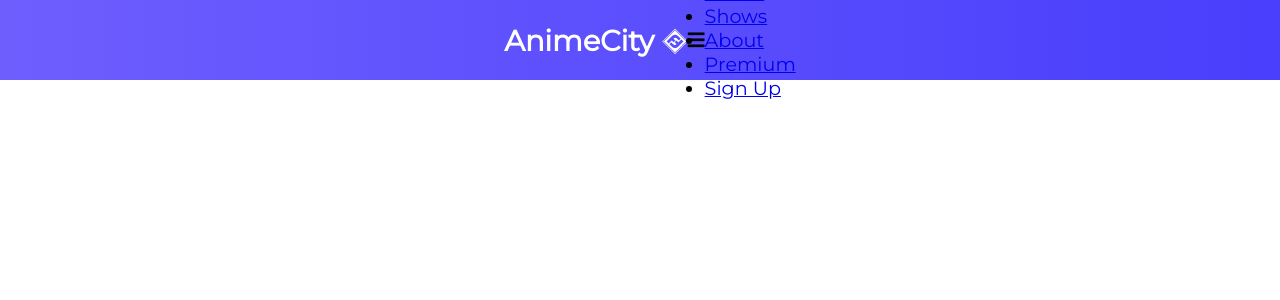
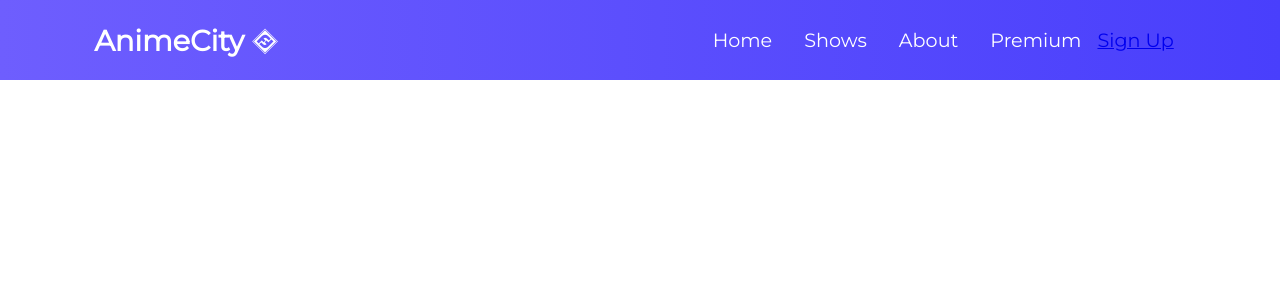
Before and after one commit to Bryanjazo/Anime-City, a React (Create React App) app: page / in a window 1280 px wide. Shown: the top 300 px of the page. Built offline with nearby package versions, Linux system fonts and the light colour scheme.

Commit message:
adding button sizes

```diff
--- a/src/Navbar/Navbar.css
+++ b/src/Navbar/Navbar.css
@@ -21,3 +21,38 @@
   margin-left: 0.5rem;
   font-size: 1.6rem;
 }
+
+.nav-menu{
+  display: grid;
+  grid-template-columns: repeat(5, auto);
+  gird-gap: 10px;
+  list-style: none;
+  text-align: center;
+  width: 70vw;
+  justify-content: end;
+  margin-right: 2rem;
+
+}
+
+.nav-links{
+  color: white;
+  text-decoration: none;
+  padding: 0.5rem 1rem;
+}
+
+.nav-links:hover{
+  background-color: #6d76f7;
+  border-radius: 4px;
+  transition: all 0.2s ease-out;
+}
+
+.fa-bars{
+  color: #fff;
+}
+.nav-links-mobile{
+  display: none
+}
+
+.MenuItmem{
+  display: none;
+}
--- a/src/Navbar/Navbar.js
+++ b/src/Navbar/Navbar.js
@@ -5,16 +5,17 @@ import './Navbar.css'
 function NavBar(){
   const [clicked, setClicked] = useState(false)
 
-  const handleClick = () =>{
-
+  const handleClick = (e) =>{
+    e.preventDefault()
+    setClicked(!clicked)
   }
   return(
   <nav className="NavbarItems">
     <h1 className="NavbarLogo">AnimeCity<i class="fab fa-fantasy-flight-games"></i></h1>
       <div className="MenuItmem" onClick={handleClick}>
-        <i className={clicked === true ? 'fas fa-times' : 'fas fa-bars'}></i>
+        <i className={clicked ? 'fas fa-times' : 'fas fa-bars'}></i>
       </div>
-    <ul >
+    <ul className={clicked ? 'nav-menu active' : 'nav-menu'}>
     {MenuItems.map((item, index) => {
       return(
         <li key={index}>
```
Also changed, not shown: src/Components/Button.js (+31 -0 lines).
